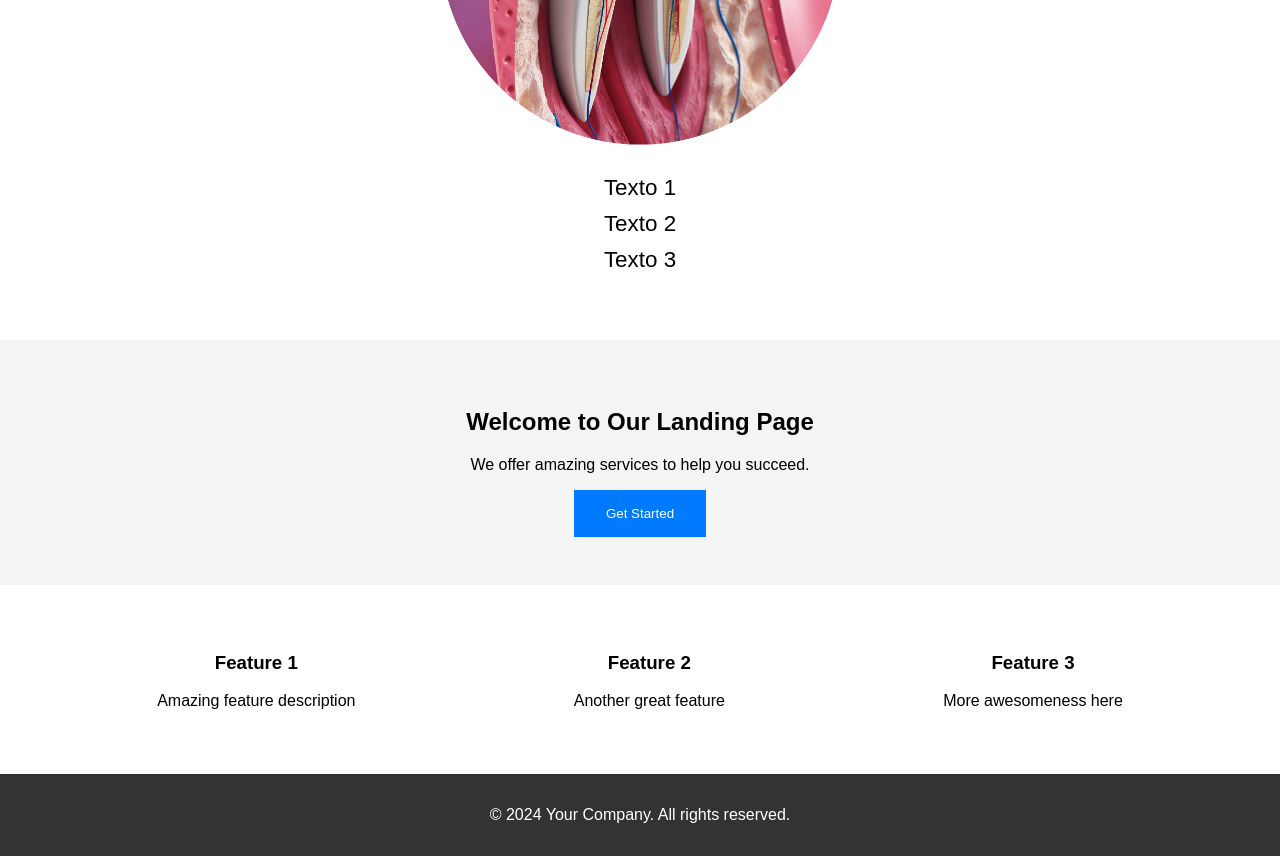
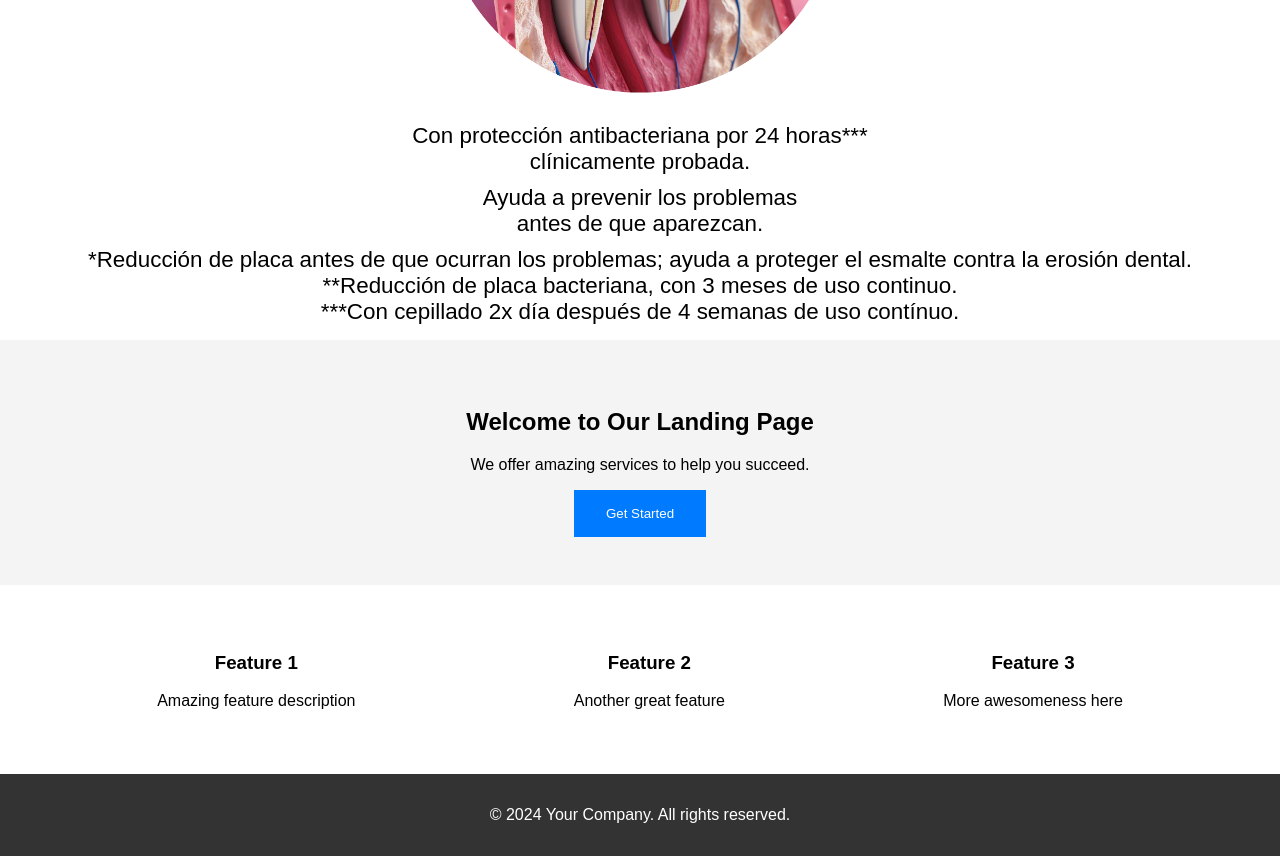
Before and after one commit to alejandro1osorio/ciclo6-colgate-web, a Vue app: page / in a window 1280 px wide. Shown: the part 1260-2116 px from the top of the page. Built offline with nearby package versions, Linux system fonts and the light colour scheme.

Commit message:
text update

```diff
--- a/src/components/SectionTwo.vue
+++ b/src/components/SectionTwo.vue
@@ -11,9 +11,9 @@
 
     <!-- Textos debajo de la imagen central -->
     <div class="bottom-texts">
-      <p>Texto 1</p>
-      <p>Texto 2</p>
-      <p>Texto 3</p>
+      <p>Con protección antibacteriana por 24 horas***<br> clínicamente probada. </p>
+      <p>Ayuda a prevenir los problemas<br> antes de que aparezcan.</p>
+      <p>*Reducción de placa antes de que ocurran los problemas; ayuda a proteger el esmalte contra la erosión dental.<br> **Reducción de placa bacteriana, con 3 meses de uso continuo.<br> ***Con cepillado 2x día después de 4 semanas de uso contínuo.</p>
     </div>
   </section>
 </template>
```
